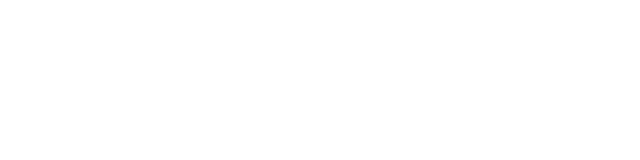
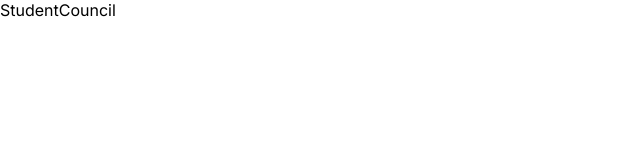
Before and after one commit to ComHomeDev/ComHomeClient, a React (Create React App) app: page /studentcouncil/calendar in a window 1280 px wide. Before the commit this address had no page. Shown: the top 160 px of the page, without its empty margins (0-640 px from the left). Built offline with nearby package versions, Linux system fonts and the light colour scheme.

Commit message:
[add] studentCouncil cpnt

```diff
--- a/src/App.js
+++ b/src/App.js
@@ -3,6 +3,7 @@
 import Login from "./pages/Login/Login";
 import Home from "./pages/Home/Home";
 import Home2 from "./pages/Home/Home2";
+import StudentCouncil from "./pages/StudentCouncil/StudentCouncil";
 import StudentActivity from "./pages/StudentActivity/StudentActivity";
 import Community from "./pages/Community/Community";
 import CreatePost from "./components/Post/CreatePost";
@@ -13,6 +14,7 @@
       <Route path="/login" element={<Login />} />
       <Route exact path="/" element={<Home />} />
       <Route path="/2" element={<Home2 />} />
+      <Route path="/studentcouncil/:sub" element={<StudentCouncil />} />
       <Route path="/student/:sub" element={<StudentActivity />} />
       <Route path="/community/:sub" element={<Community />} />
       <Route path="/community/:sub/:post" element={<Community />} />
--- a/src/components/Calendar/Calendar.js
+++ b/src/components/Calendar/Calendar.js
@@ -1,4 +1,5 @@
 import React, { useState, useEffect } from "react";
+import { useNavigate } from "react-router-dom";
 import {
   format,
   startOfWeek,
@@ -19,6 +20,7 @@
 import { AiOutlineLeft, AiOutlineRight } from "react-icons/ai";
 import "./Calendar.css";
 const Calendar = () => {
+  const navigate = useNavigate();
   const [selectedDate, setSelectedDate] = useState(new Date());
   const [activeDate, setActiveDate] = useState(new Date());
   const [event, setEvent] = useState([]);
@@ -163,7 +165,12 @@
           </div>
         ))}
 
-        <button className="moreButton">더보기</button>
+        <button
+          className="moreButton"
+          onClick={() => navigate("/studentcouncil/calendar")}
+        >
+          더보기
+        </button>
       </div>
     </section>
   );
--- a/src/components/variables.js
+++ b/src/components/variables.js
@@ -55,11 +55,19 @@
   },
   {
     name: "학생회",
-    address: "/",
+    address: "/studentcouncil/intro",
     detail: [
-      { name: "학생회 소개", address: "/" },
-      { name: "학생회 공지", address: "/" },
-      { name: "학생회 달력", address: "/" },
+      { name: "학생회 소개", eng: "intro", address: "/studentcouncil/intro" },
+      {
+        name: "학생회 공지",
+        eng: "stnotice",
+        address: "/studentcouncil/stnotice?page=1",
+      },
+      {
+        name: "학생회 달력",
+        eng: "calendar",
+        address: "/studentcouncil/calendar",
+      },
     ],
   },
   {
--- /dev/null
+++ b/src/pages/StudentCouncil/StudentCouncil.js
@@ -0,0 +1,8 @@
+import React from "react";
+import "./StudentCouncil.css";
+
+function StudentCouncil() {
+  return <div>StudentCouncil</div>;
+}
+
+export default StudentCouncil;
```
Also changed, not shown: src/pages/StudentCouncil/StudentCouncil.css (added).
